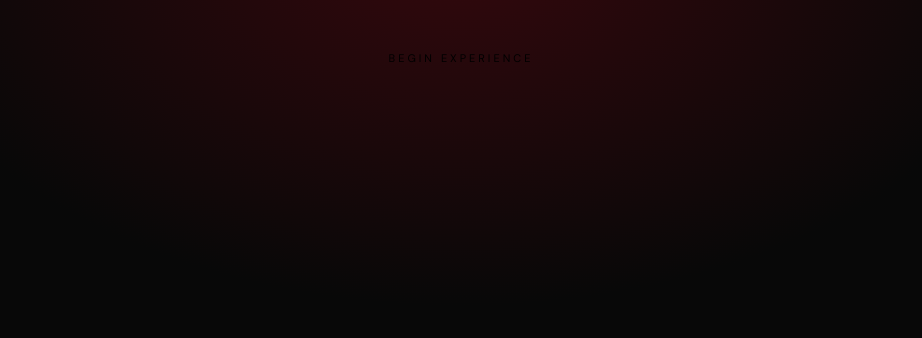
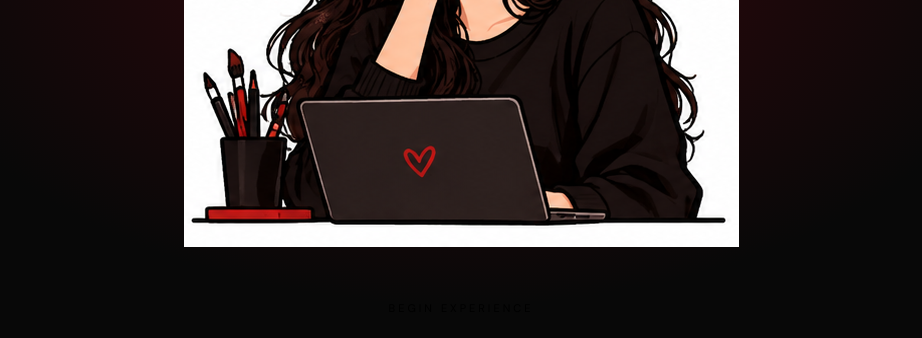
Before and after one commit to anithamanchinti-maker/anitha-portfolio, a plain HTML site: page index.html in a window 1280 px wide. Shown: the part 462-800 px from the top of the page, without its empty margins (179-1101 px from the left). Drawn offline with nearby package versions, Linux system fonts and the light colour scheme.

Commit message:
Update index.html
Add doodle character to opening screen

```diff
--- a/index.html
+++ b/index.html
@@ -138,6 +138,11 @@ footer p{font-size:12px;color:var(--muted);line-height:2}
   <div class="studio">AN ORIGINAL CAREER STORY</div>
   <div class="intro-title">ANITHA</div>
   <div class="subtitle">THE SERIES</div>
+
+  <img src="assets/doodle.png"
+       alt="Anitha's illustrated character"
+       class="opening-doodle">
+
   <button class="gold-btn" onclick="showProfiles()">BEGIN EXPERIENCE</button>
 </div>
 
```
